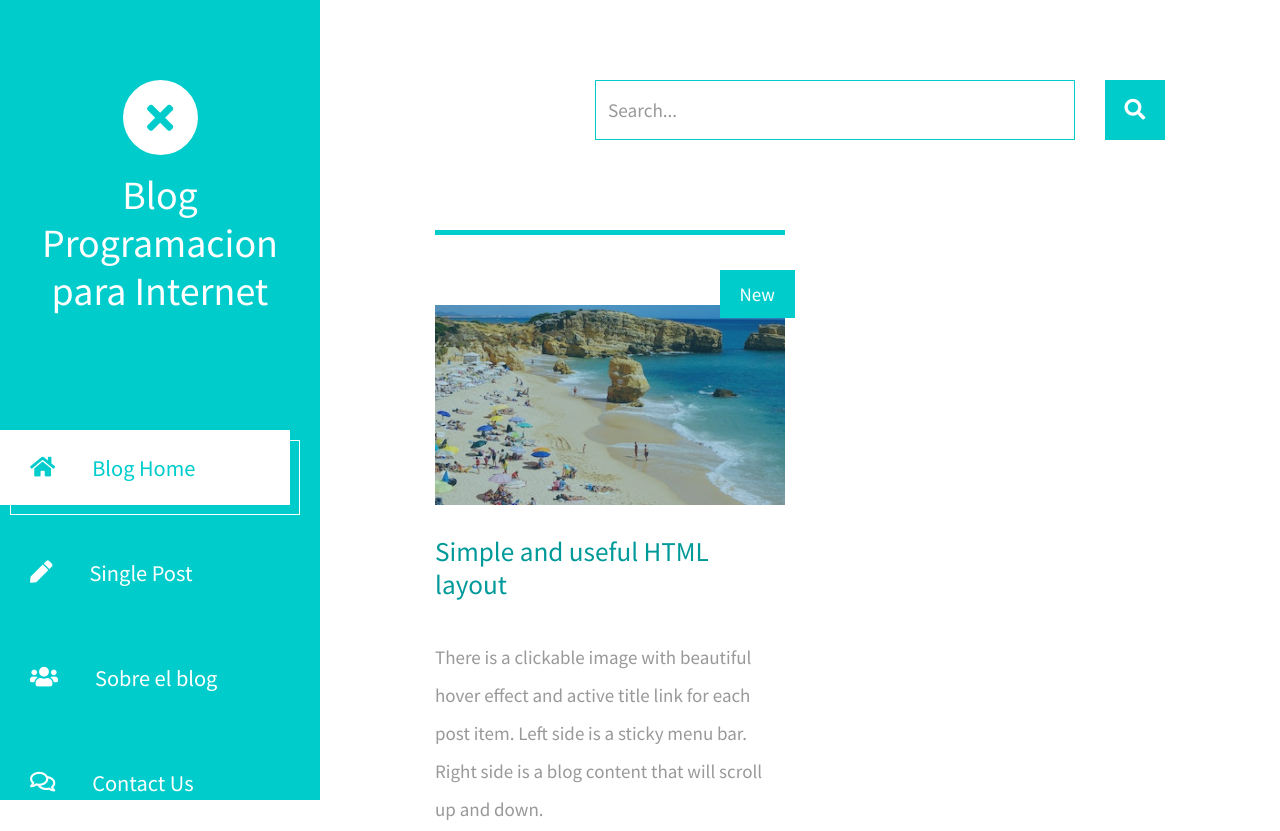
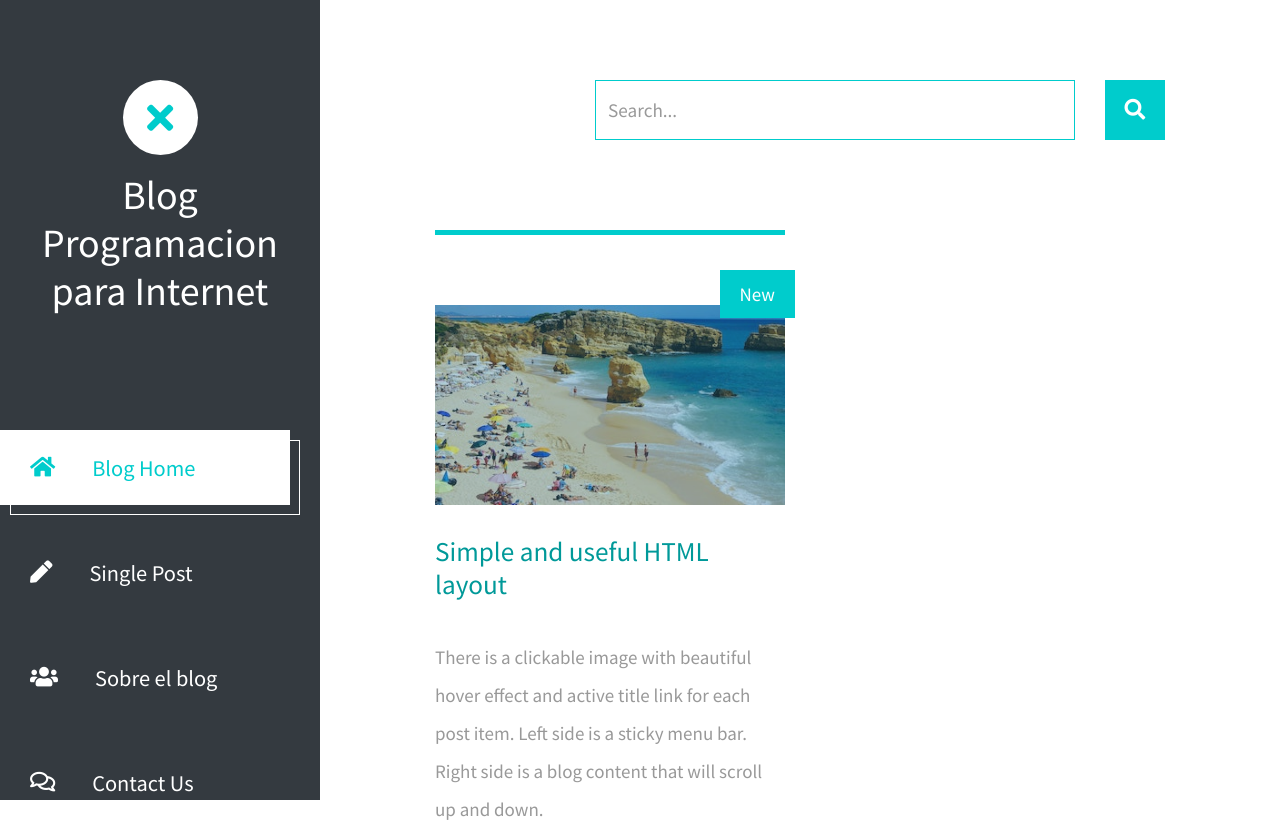
Before and after one commit to DanielBR12/prograinternet, a plain HTML site: page site/index.html in a window 1280 px wide. Shown: the top 831 px of the page. Drawn offline with Linux system fonts and the light colour scheme.

Commit message:
Blog Progra para internet.

```diff
--- a/site/css/templatemo-xtra-blog.css
+++ b/site/css/templatemo-xtra-blog.css
@@ -36,7 +36,7 @@ hr {
     color: #999;
 }
 .tm-header {
-    background-color: #0CC;
+    background-color: #343a40;
     color: white;
     position: fixed;
     top: 0;
```
